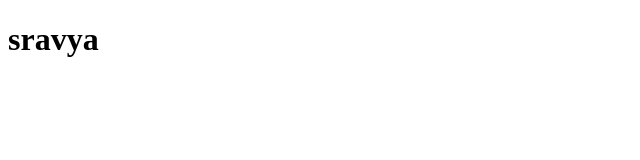
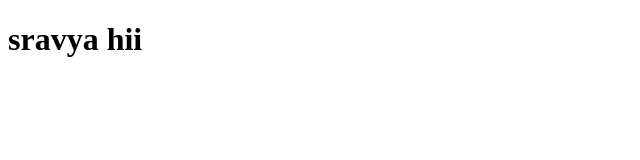
Before and after one commit to Sravyagorla/gitlab, a plain HTML site: page index.html in a window 1280 px wide. Shown: the full height of the page, 0-640 px from the left. Drawn offline with Linux system fonts and the light colour scheme.

Commit message:
Update index.html

```diff
--- a/index.html
+++ b/index.html
@@ -6,6 +6,6 @@
   </head>
   <body>
 
-<h1>sravya</h1>
+<h1>sravya hii</h1>
   </body>
 </html>
```
